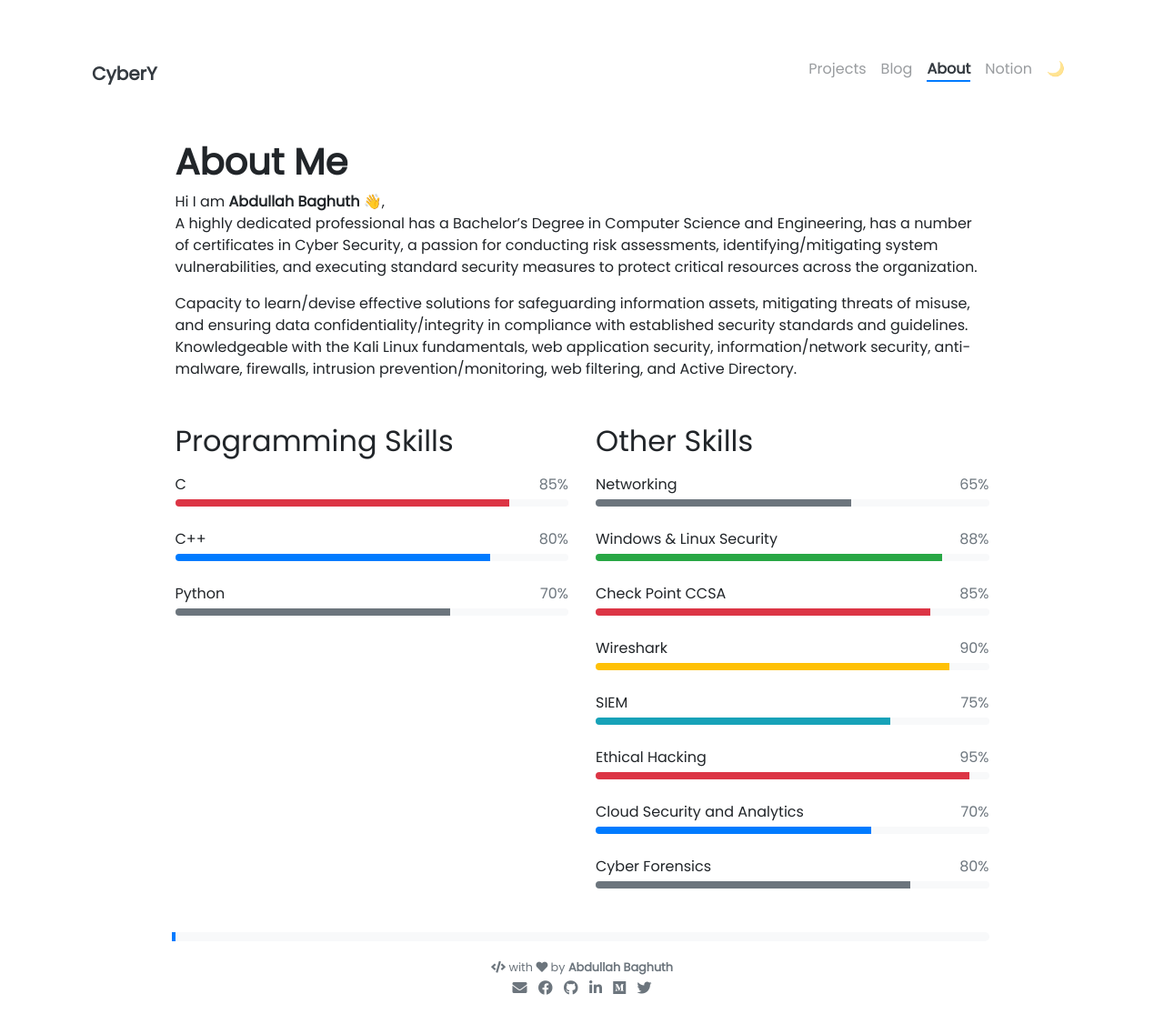
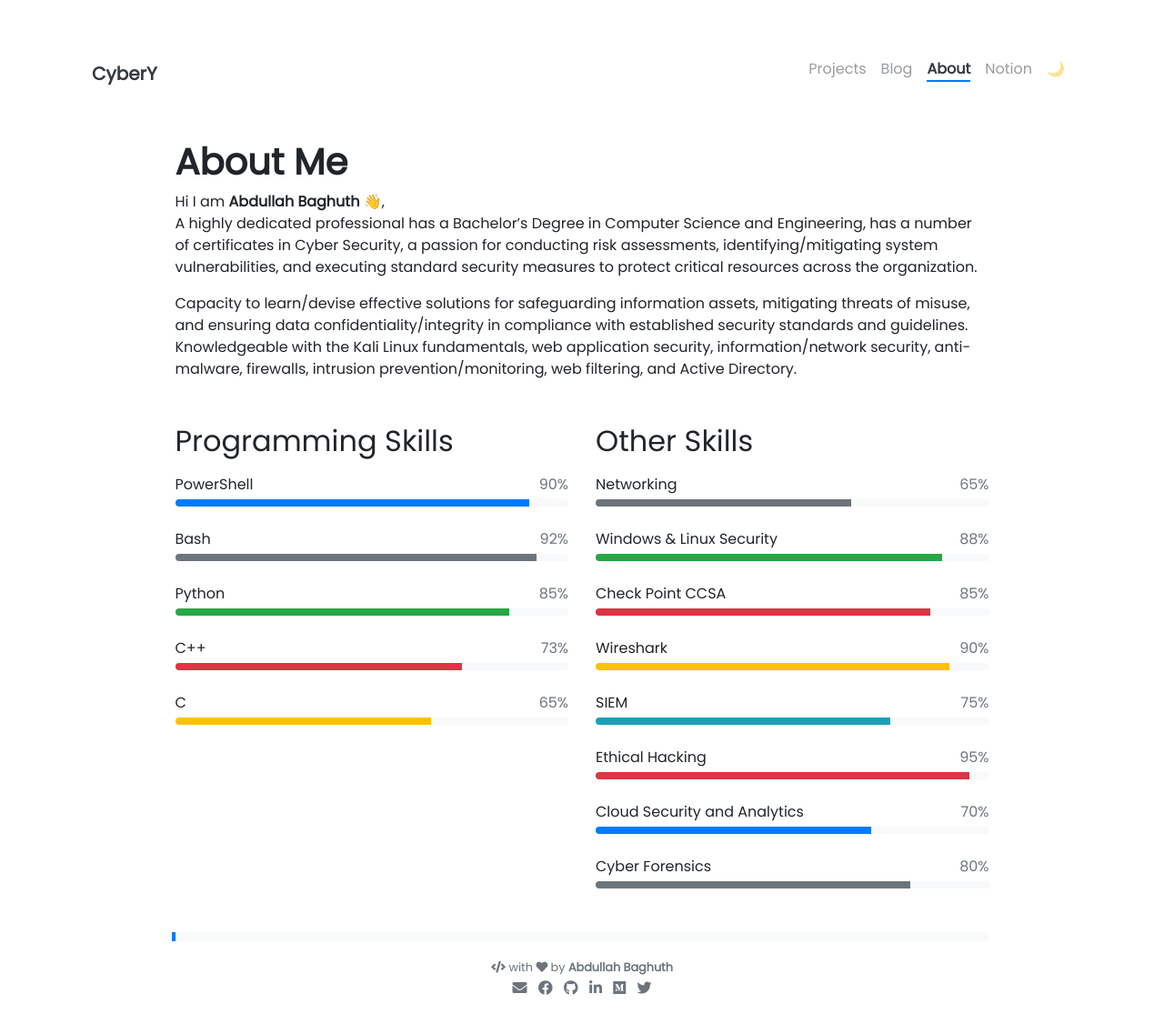
Before and after one commit to 0xCyberY/0xcybery.github.io, a Jekyll site: the page built from pages/about.md, in a window 1280 px wide. Shown: the whole page at 91% size. Built offline with Jekyll 4.4.1, drawn with Linux system fonts in a browser that asks for light colours; nearby versions of some CDN libraries; emoji names are drawn with the system emoji font.

Commit message:
Update programming-skills.yml

```diff
--- a/_data/programming-skills.yml
+++ b/_data/programming-skills.yml
@@ -1,11 +1,19 @@
-- name: C
+- name: PowerShell
+  percentage: 90
+  color: primary
+
+- name: Bash
+  percentage: 92
+  color: secondary
+
+- name: Python
   percentage: 85
+  color: success
+
+- name: C++
+  percentage: 73
   color: danger
 
-- name: C++
-  percentage: 80
-  color:
-
-- name: Python
-  percentage: 70
-  color: secondary
+- name: C
+  percentage: 65
+  color: warning
```
